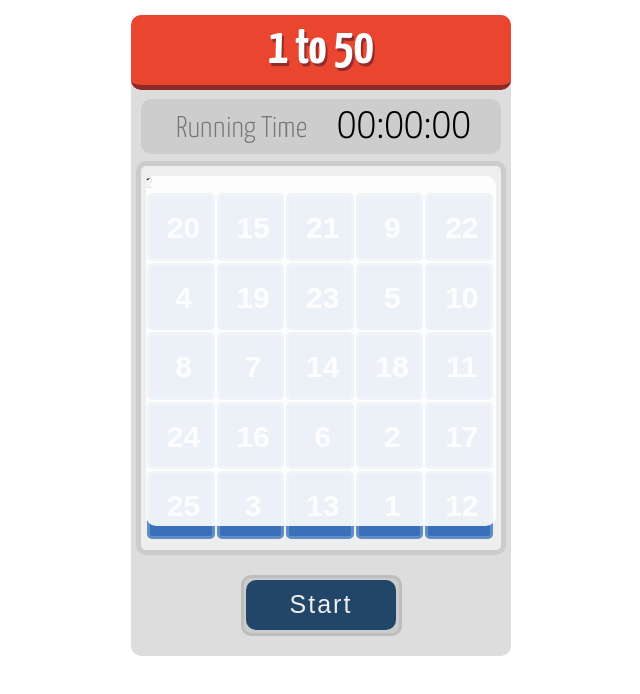
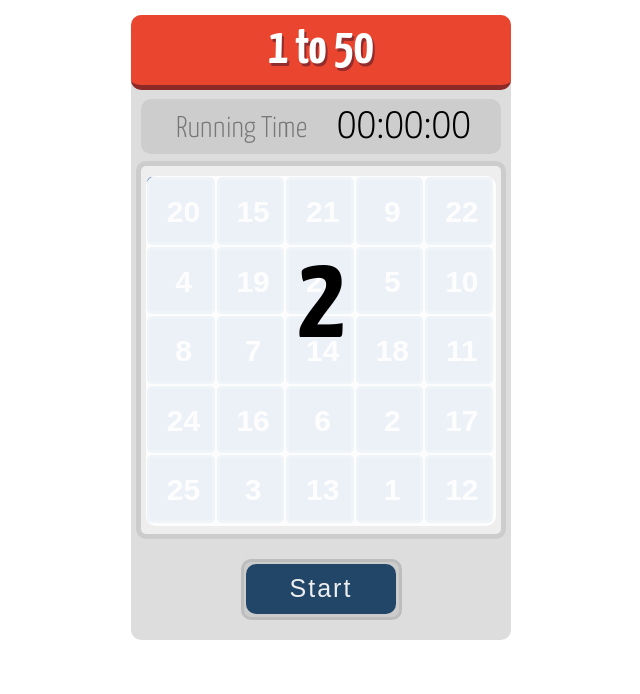
Before and after one commit to edtrias/1to50Game, a plain HTML site: page index.html in a window 1280 px wide. Both pictures are taken after a click on the button "Start". Shown: the whole page, without its empty margins (319-959 px from the left). Drawn offline with nearby package versions, Linux system fonts and the light colour scheme.

Commit message:
Counter to Start Done
Counter to Start Done.

```diff
--- a/index.html
+++ b/index.html
@@ -22,7 +22,7 @@
      <div class="timer-text">
         <p>Running Time</p>
       </div>
-      <div class="timer">00:00:00</div>
+      <div class="timer"><span id="minutes">00</span>:<span id="seconds">00</span>:<span id=miliseconds>00</span></div>
     </section>
 
     <section class="gridContainer">
@@ -31,10 +31,9 @@
 
       <div id="info">
         <p>Press Start and count until 50 as fast as you can!</p>
-      </div>
-      <div id="countdown">
         <p id="countdownNum"></p>
       </div>
+
     </section>
 
     <section class="section-button">
--- a/logic.js
+++ b/logic.js
@@ -84,33 +84,30 @@ for(var i = 0; i < this.cell.length; i++) {
 
 Game.prototype.countdown = function() {
 
-  var message = document.querySelector("#info");
-  message.innerHTML = "";
+  var message = document.querySelector("#info p").remove();
+  //message.innerHTML = "";
+  var countdownNum = document.querySelector("#countdownNum")
+  var count = 3;
 
-    var countdownNum = document.querySelector("#countdownNum")
-
-    var count = 3;
-
-      setInterval(function () {
+  var countToStart = setInterval(function () {
 
         if (count > 0){
           countdownNum.textContent = count;
 
           console.log(count);
-          count --
+          count --;
+        } else if (count === 0) {
+          countdownNum.textContent = "go!";
+          count --;
+        }  else if (count === -1) {
+          document.querySelector("#info").remove();
+          clearInterval(countToStart);
         }
       }, 1000)
   }
 
-
-
-
-
-/////////////////////////////////////
-
-/////////////////////////////////////
-
-
+//-------------------------------------------------
+//--------------Game Execution---------------------
 
 $(document).ready(function() {
 
--- a/main.css
+++ b/main.css
@@ -174,6 +174,17 @@ body {
   text-align: center;
 }
 
+#countdownNum{
+  position: relative;
+  top: -50px;
+  margin: -30px auto 0 auto;
+  text-align: center;
+  font-size: 120px;
+  z-index: 2;
+  font-weight: bolder;
+
+}
+
 .section-button {
   text-align: center;
   padding: 20px 0 20px 0;
```
